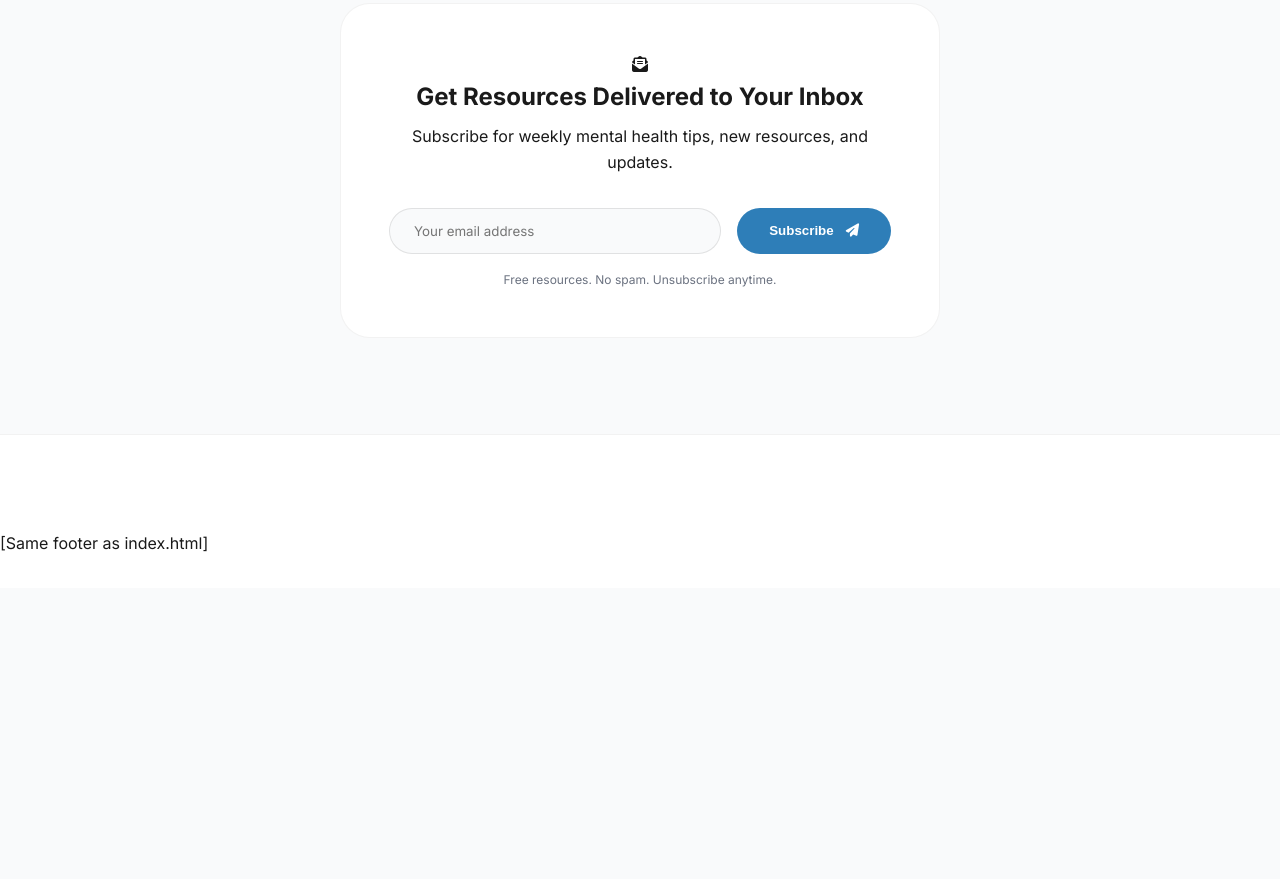
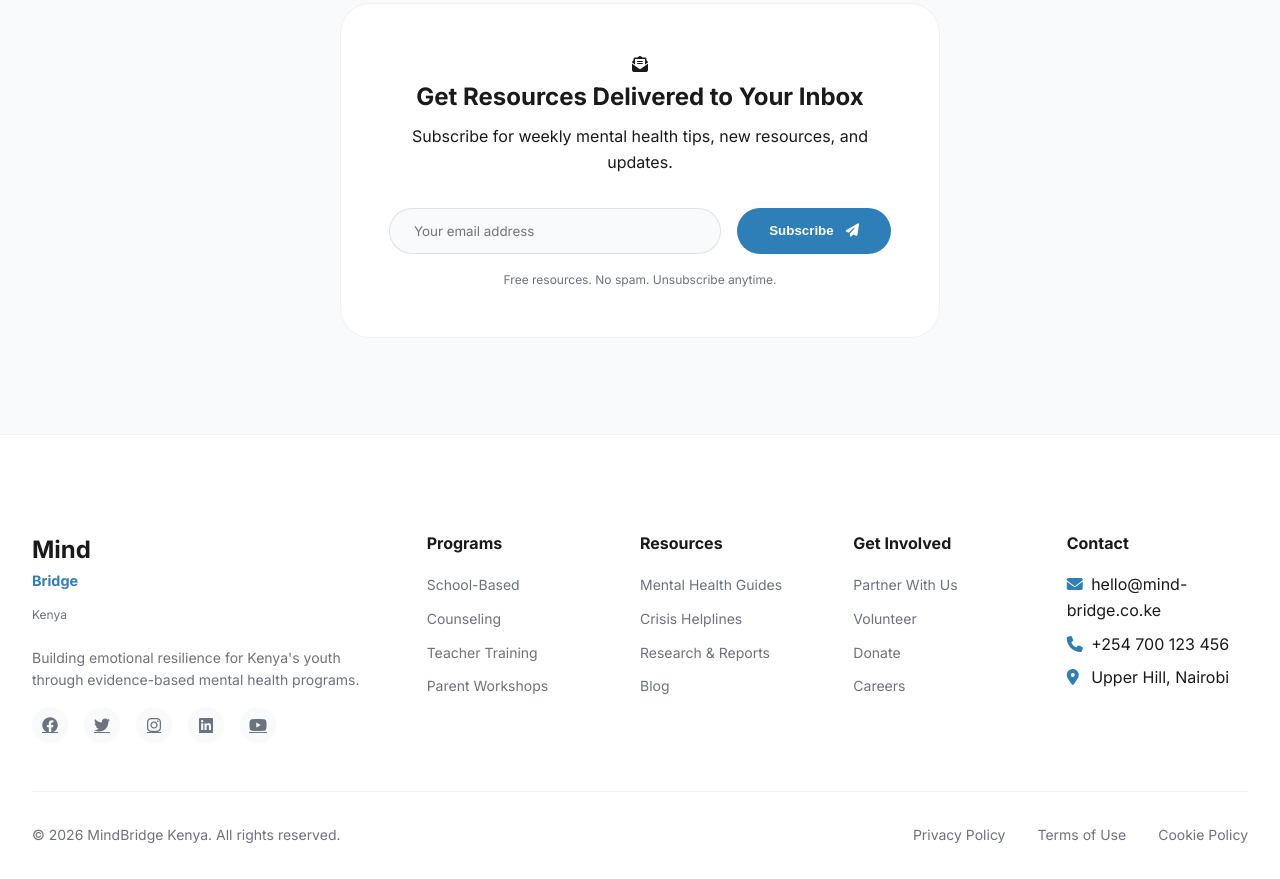
Before and after one commit to Marubi23/mind-bridge2.0, a plain HTML site: page resources.html in a window 1280 px wide. Shown: the part 3902-4781 px from the top of the page. Before the commit the page ends 4490 px from the top, so only its background shows below. Drawn offline with Linux system fonts and the light colour scheme.

Commit message:
sunshine

```diff
--- a/resources.html
+++ b/resources.html
@@ -283,7 +283,76 @@
     </section>
 
     <!-- Footer -->
-    <footer class="footer">[Same footer as index.html]</footer>
+
+   <!-- Footer -->
+    <footer class="footer">
+        <div class="container">
+            <div class="footer-grid">
+                <div class="footer-col">
+                    <a href="index.html" class="footer-logo">
+                        <span>Mind<span class="highlight">Bridge</span></span>
+                        <small>Kenya</small>
+                    </a>
+                    <p>Building emotional resilience for Kenya's youth through evidence-based mental health programs.</p>
+                    <div class="social-links">
+                        <a href="#"><i class="fab fa-facebook"></i></a>
+                        <a href="#"><i class="fab fa-twitter"></i></a>
+                        <a href="#"><i class="fab fa-instagram"></i></a>
+                        <a href="#"><i class="fab fa-linkedin"></i></a>
+                        <a href="#"><i class="fab fa-youtube"></i></a>
+                    </div>
+                </div>
+
+                <div class="footer-col">
+                    <h4>Programs</h4>
+                    <ul>
+                        <li><a href="#">School-Based</a></li>
+                        <li><a href="#">Counseling</a></li>
+                        <li><a href="#">Teacher Training</a></li>
+                        <li><a href="#">Parent Workshops</a></li>
+                    </ul>
+                </div>
+
+                <div class="footer-col">
+                    <h4>Resources</h4>
+                    <ul>
+                        <li><a href="#">Mental Health Guides</a></li>
+                        <li><a href="#">Crisis Helplines</a></li>
+                        <li><a href="#">Research & Reports</a></li>
+                        <li><a href="#">Blog</a></li>
+                    </ul>
+                </div>
+
+                <div class="footer-col">
+                    <h4>Get Involved</h4>
+                    <ul>
+                        <li><a href="#">Partner With Us</a></li>
+                        <li><a href="#">Volunteer</a></li>
+                        <li><a href="#">Donate</a></li>
+                        <li><a href="#">Careers</a></li>
+                    </ul>
+                </div>
+
+                <div class="footer-col">
+                    <h4>Contact</h4>
+                    <ul>
+                        <li><i class="fas fa-envelope"></i> hello@mind-bridge.co.ke</li>
+                        <li><i class="fas fa-phone"></i> +254 700 123 456</li>
+                        <li><i class="fas fa-map-marker-alt"></i> Upper Hill, Nairobi</li>
+                    </ul>
+                </div>
+            </div>
+
+            <div class="footer-bottom">
+                <p>&copy; 2026 MindBridge Kenya. All rights reserved.</p>
+                <div class="footer-links">
+                    <a href="#">Privacy Policy</a>
+                    <a href="#">Terms of Use</a>
+                    <a href="#">Cookie Policy</a>
+                </div>
+            </div>
+        </div>
+    </footer>
 
     <!-- Emergency Modal -->
     <div class="emergency-modal" id="emergencyModal">[Same emergency modal]</div>
```
Also changed, not shown: about.html (+7 -7 lines), therapist-matching.html (+0 -29 lines).
